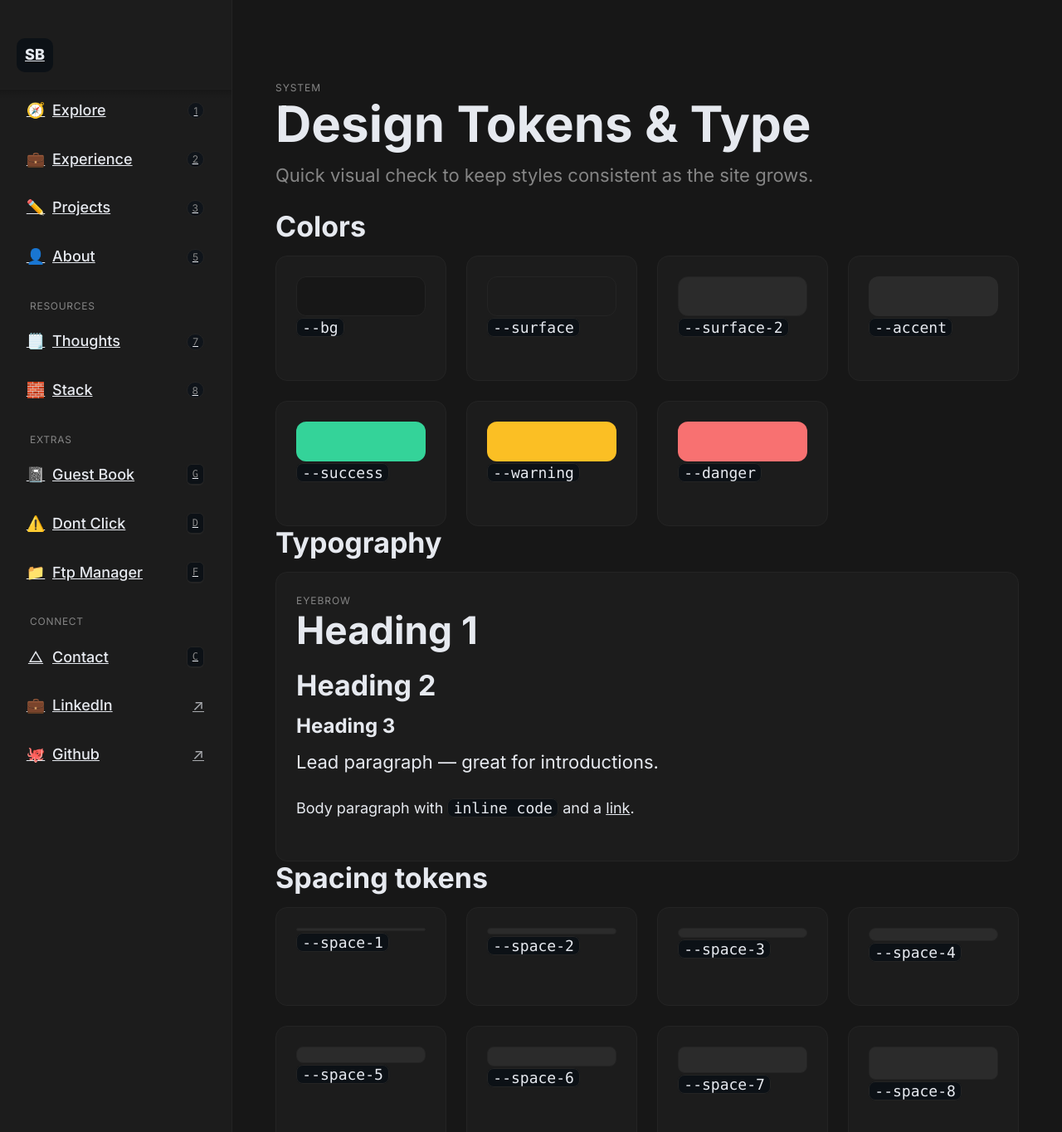
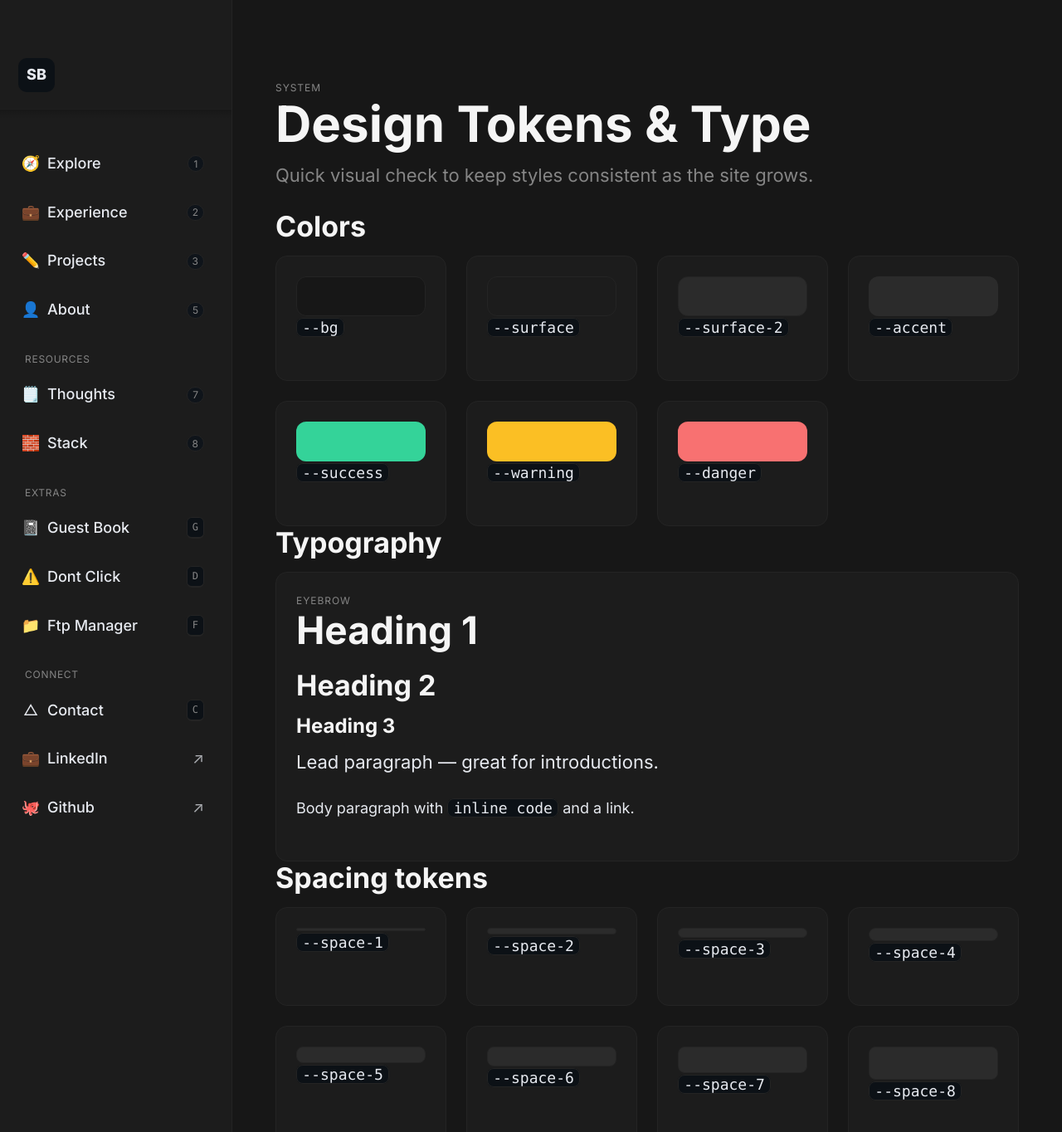
Before and after one commit to Sant720/portfolio, a Jekyll site: the page built from styleguide/index.md, in a window 1280 px wide and 1400 px high. Shown: the top 1364 px of the window at 83% size. Built offline with Jekyll 4.4.1, drawn with Linux system fonts in a browser that asks for light colours.

Commit message:
Update theme-playground.scss

```diff
--- a/assets/css/theme-playground.scss
+++ b/assets/css/theme-playground.scss
@@ -54,16 +54,19 @@
 }
 
 /* 2) Headings */
-h1, h2, h3, h4, h5, h6 { font-family: var(--font-sans); font-weight: 700; line-height: 1.15; }
+h1, h2, h3, h4, h5, h6 { font-family: var(--font-sans); font-weight: 700; line-height: 1.15; color: var(--text-highlight); }
 h4, h5, h6 { font-weight: 600; }
 
 h1 { font-size: clamp(var(--fs-h1-min), var(--fs-h1-vw), var(--fs-h1-max)); margin-bottom: var(--mb-h1); }
 h2 { font-size: clamp(var(--fs-h2-min), var(--fs-h2-vw), var(--fs-h2-max)); margin-bottom: var(--mb-h2); }
 h3 { font-size: clamp(var(--fs-h3-min), var(--fs-h3-vw), var(--fs-h3-max)); margin-bottom: var(--mb-h3); }
-p  { margin-bottom: var(--mb-p); }
+p  { margin-bottom: var(--mb-p); color: var(--text-normal); }
 
 /* 3) Links & components */
-a { color: var(--text-link); text-decoration: underline; }
-a:hover, a:focus { color: var(--text-highlight); text-decoration: underline; }
+a { color: var(--text-link); }
+a:hover, a:focus { color: var(--text-highlight); }
 .code, code, pre, table { font-feature-settings: var(--num-features); }
 .card { background: var(--surface-2); }
+
+.sidebar {padding-left: 4px; }
+.sidebar .brand { margin: 24px -24px 40px; padding: 16px 32px 20px; }
```
